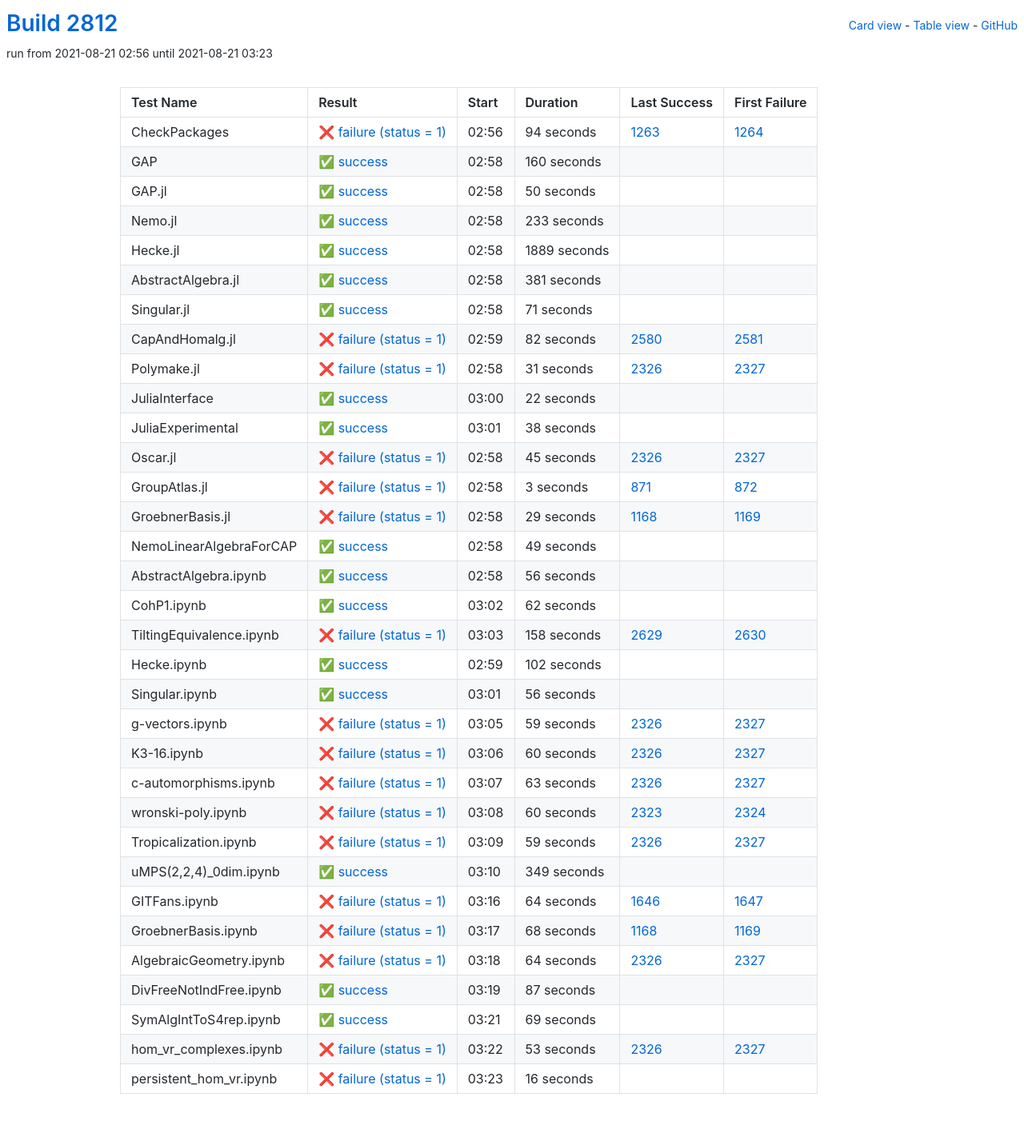
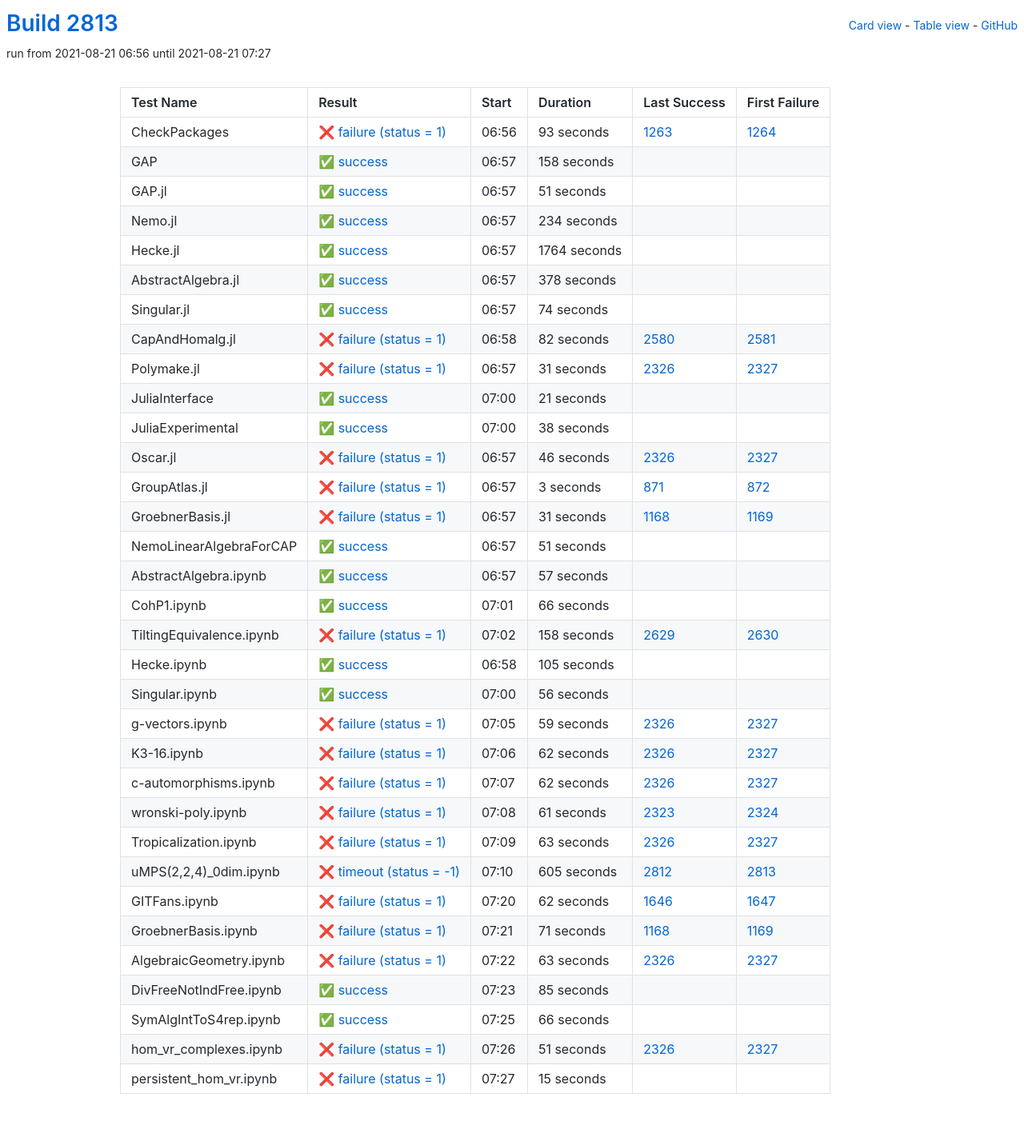
Before and after one commit to oscar-system/oscar-ci-status-stable, a Jekyll site: the page built from table.html, in a window 1280 px wide. Shown: the whole page at 80% size. Built offline with Jekyll 4.4.1, drawn with Linux system fonts in a browser that asks for light colours.

Commit message:
Build #2813

```diff
--- a/_data/ci.yml
+++ b/_data/ci.yml
@@ -1,6 +1,6 @@
 ---
-build: 2812
-build_url: https://oscarci.mathematik.uni-kl.de/job/oscar-stable/2812/
+build: 2813
+build_url: https://oscarci.mathematik.uni-kl.de/job/oscar-stable/2813/
 job: oscar-stable
 organization: oscar-system
 repo: oscar-ci-status-stable
@@ -8,92 +8,92 @@ repourl: https://github.com/oscar-system/oscar-ci-status-stable
 tests:
 - name: CheckPackages
   id: checkpackages
-  log: https://oscarci.mathematik.uni-kl.de/job/oscar-stable/2812/artifact/logs/build-2812/CheckPackages.log
-  start: 2021-08-21 02:56
+  log: https://oscarci.mathematik.uni-kl.de/job/oscar-stable/2813/artifact/logs/build-2813/CheckPackages.log
+  start: 2021-08-21 06:56
   success: false
   exitcode: 1
   status: failure
-  duration: 94
+  duration: 93
   last_success: 1263
   last_success_url: https://oscarci.mathematik.uni-kl.de/job/oscar-stable/1263/
   first_failure: 1264
   first_failure_url: https://oscarci.mathematik.uni-kl.de/job/oscar-stable/1264/
 - name: GAP
   id: gap
-  log: https://oscarci.mathematik.uni-kl.de/job/oscar-stable/2812/artifact/logs/build-2812/GAP.log
-  start: 2021-08-21 02:58
+  log: https://oscarci.mathematik.uni-kl.de/job/oscar-stable/2813/artifact/logs/build-2813/GAP.log
+  start: 2021-08-21 06:57
   success: true
   exitcode: 0
   status: success
-  duration: 160
+  duration: 158
   last_success: false
   last_success_url:
   first_failure: false
   first_failure_url:
 - name: GAP.jl
   id: gap-jl
-  log: https://oscarci.mathematik.uni-kl.de/job/oscar-stable/2812/artifact/logs/build-2812/GAP.jl.log
-  start: 2021-08-21 02:58
+  log: https://oscarci.mathematik.uni-kl.de/job/oscar-stable/2813/artifact/logs/build-2813/GAP.jl.log
+  start: 2021-08-21 06:57
   success: true
   exitcode: 0
   status: success
-  duration: 50
+  duration: 51
   last_success: false
   last_success_url:
   first_failure: false
   first_failure_url:
 - name: Nemo.jl
   id: nemo-jl
-  log: https://oscarci.mathematik.uni-kl.de/job/oscar-stable/2812/artifact/logs/build-2812/Nemo.jl.log
-  start: 2021-08-21 02:58
+  log: https://oscarci.mathematik.uni-kl.de/job/oscar-stable/2813/artifact/logs/build-2813/Nemo.jl.log
+  start: 2021-08-21 06:57
   success: true
   exitcode: 0
   status: success
-  duration: 233
+  duration: 234
   last_success: false
   last_success_url:
   first_failure: false
   first_failure_url:
 - name: Hecke.jl
   id: hecke-jl
-  log: https://oscarci.mathematik.uni-kl.de/job/oscar-stable/2812/artifact/logs/build-2812/Hecke.jl.log
-  start: 2021-08-21 02:58
+  log: https://oscarci.mathematik.uni-kl.de/job/oscar-stable/2813/artifact/logs/build-2813/Hecke.jl.log
+  start: 2021-08-21 06:57
   success: true
   exitcode: 0
   status: success
-  duration: 1889
+  duration: 1764
   last_success: false
   last_success_url:
   first_failure: false
   first_failure_url:
 - name: AbstractAlgebra.jl
   id: abstractalgebra-jl
-  log: https://oscarci.mathematik.uni-kl.de/job/oscar-stable/2812/artifact/logs/build-2812/AbstractAlgebra.jl.log
-  start: 2021-08-21 02:58
+  log: https://oscarci.mathematik.uni-kl.de/job/oscar-stable/2813/artifact/logs/build-2813/AbstractAlgebra.jl.log
+  start: 2021-08-21 06:57
   success: true
   exitcode: 0
   status: success
-  duration: 381
+  duration: 378
   last_success: false
   last_success_url:
   first_failure: false
   first_failure_url:
 - name: Singular.jl
   id: singular-jl
-  log: https://oscarci.mathematik.uni-kl.de/job/oscar-stable/2812/artifact/logs/build-2812/Singular.jl.log
-  start: 2021-08-21 02:58
+  log: https://oscarci.mathematik.uni-kl.de/job/oscar-stable/2813/artifact/logs/build-2813/Singular.jl.log
+  start: 2021-08-21 06:57
   success: true
   exitcode: 0
   status: success
-  duration: 71
+  duration: 74
   last_success: false
   last_success_url:
   first_failure: false
   first_failure_url:
 - name: CapAndHomalg.jl
   id: capandhomalg-jl
-  log: https://oscarci.mathematik.uni-kl.de/job/oscar-stable/2812/artifact/logs/build-2812/CapAndHomalg.jl.log
-  start: 2021-08-21 02:59
+  log: https://oscarci.mathematik.uni-kl.de/job/oscar-stable/2813/artifact/logs/build-2813/CapAndHomalg.jl.log
+  start: 2021-08-21 06:58
   success: false
   exitcode: 1
   status: failure
@@ -104,8 +104,8 @@ tests:
   first_failure_url: https://oscarci.mathematik.uni-kl.de/job/oscar-stable/2581/
 - name: Polymake.jl
   id: polymake-jl
-  log: https://oscarci.mathematik.uni-kl.de/job/oscar-stable/2812/artifact/logs/build-2812/Polymake.jl.log
-  start: 2021-08-21 02:58
+  log: https://oscarci.mathematik.uni-kl.de/job/oscar-stable/2813/artifact/logs/build-2813/Polymake.jl.log
+  start: 2021-08-21 06:57
   success: false
   exitcode: 1
   status: failure
@@ -116,20 +116,20 @@ tests:
   first_failure_url: https://oscarci.mathematik.uni-kl.de/job/oscar-stable/2327/
 - name: JuliaInterface
   id: juliainterface
-  log: https://oscarci.mathematik.uni-kl.de/job/oscar-stable/2812/artifact/logs/build-2812/JuliaInterface.log
-  start: 2021-08-21 03:00
+  log: https://oscarci.mathematik.uni-kl.de/job/oscar-stable/2813/artifact/logs/build-2813/JuliaInterface.log
+  start: 2021-08-21 07:00
   success: true
   exitcode: 0
   status: success
-  duration: 22
+  duration: 21
   last_success: false
   last_success_url:
   first_failure: false
   first_failure_url:
 - name: JuliaExperimental
   id: juliaexperimental
-  log: https://oscarci.mathematik.uni-kl.de/job/oscar-stable/2812/artifact/logs/build-2812/JuliaExperimental.log
-  start: 2021-08-21 03:01
+  log: https://oscarci.mathematik.uni-kl.de/job/oscar-stable/2813/artifact/logs/build-2813/JuliaExperimental.log
+  start: 2021-08-21 07:00
   success: true
   exitcode: 0
   status: success
@@ -140,20 +140,20 @@ tests:
   first_failure_url:
 - name: Oscar.jl
   id: oscar-jl
-  log: https://oscarci.mathematik.uni-kl.de/job/oscar-stable/2812/artifact/logs/build-2812/Oscar.jl.log
-  start: 2021-08-21 02:58
+  log: https://oscarci.mathematik.uni-kl.de/job/oscar-stable/2813/artifact/logs/build-2813/Oscar.jl.log
+  start: 2021-08-21 06:57
   success: false
   exitcode: 1
   status: failure
-  duration: 45
+  duration: 46
   last_success: 2326
   last_success_url: https://oscarci.mathematik.uni-kl.de/job/oscar-stable/2326/
   first_failure: 2327
   first_failure_url: https://oscarci.mathematik.uni-kl.de/job/oscar-stable/2327/
 - name: GroupAtlas.jl
   id: groupatlas-jl
-  log: https://oscarci.mathematik.uni-kl.de/job/oscar-stable/2812/artifact/logs/build-2812/GroupAtlas.jl.log
-  start: 2021-08-21 02:58
+  log: https://oscarci.mathematik.uni-kl.de/job/oscar-stable/2813/artifact/logs/build-2813/GroupAtlas.jl.log
+  start: 2021-08-21 06:57
   success: false
   exitcode: 1
   status: failure
@@ -164,56 +164,56 @@ tests:
   first_failure_url: https://oscarci.mathematik.uni-kl.de/job/oscar-stable/872/
 - name: GroebnerBasis.jl
   id: groebnerbasis-jl
-  log: https://oscarci.mathematik.uni-kl.de/job/oscar-stable/2812/artifact/logs/build-2812/GroebnerBasis.jl.log
-  start: 2021-08-21 02:58
+  log: https://oscarci.mathematik.uni-kl.de/job/oscar-stable/2813/artifact/logs/build-2813/GroebnerBasis.jl.log
+  start: 2021-08-21 06:57
   success: false
   exitcode: 1
   status: failure
-  duration: 29
+  duration: 31
   last_success: 1168
   last_success_url: https://oscarci.mathematik.uni-kl.de/job/oscar-stable/1168/
   first_failure: 1169
   first_failure_url: https://oscarci.mathematik.uni-kl.de/job/oscar-stable/1169/
 - name: NemoLinearAlgebraForCAP
   id: nemolinearalgebraforcap
-  log: https://oscarci.mathematik.uni-kl.de/job/oscar-stable/2812/artifact/logs/build-2812/NemoLinearAlgebraForCAP.log
-  start: 2021-08-21 02:58
+  log: https://oscarci.mathematik.uni-kl.de/job/oscar-stable/2813/artifact/logs/build-2813/NemoLinearAlgebraForCAP.log
+  start: 2021-08-21 06:57
   success: true
   exitcode: 0
   status: success
-  duration: 49
+  duration: 51
   last_success: false
   last_success_url:
   first_failure: false
   first_failure_url:
 - name: AbstractAlgebra.ipynb
   id: abstractalgebra-ipynb
-  log: https://oscarci.mathematik.uni-kl.de/job/oscar-stable/2812/artifact/logs/build-2812/AbstractAlgebra.ipynb.log
-  start: 2021-08-21 02:58
+  log: https://oscarci.mathematik.uni-kl.de/job/oscar-stable/2813/artifact/logs/build-2813/AbstractAlgebra.ipynb.log
+  start: 2021-08-21 06:57
   success: true
   exitcode: 0
   status: success
-  duration: 56
+  duration: 57
   last_success: false
   last_success_url:
   first_failure: false
   first_failure_url:
 - name: CohP1.ipynb
   id: cohp1-ipynb
-  log: https://oscarci.mathematik.uni-kl.de/job/oscar-stable/2812/artifact/logs/build-2812/CohP1.ipynb.log
-  start: 2021-08-21 03:02
+  log: https://oscarci.mathematik.uni-kl.de/job/oscar-stable/2813/artifact/logs/build-2813/CohP1.ipynb.log
+  start: 2021-08-21 07:01
   success: true
   exitcode: 0
   status: success
-  duration: 62
+  duration: 66
   last_success: false
   last_success_url:
   first_failure: false
   first_failure_url:
 - name: TiltingEquivalence.ipynb
   id: tiltingequivalence-ipynb
-  log: https://oscarci.mathematik.uni-kl.de/job/oscar-stable/2812/artifact/logs/build-2812/TiltingEquivalence.ipynb.log
-  start: 2021-08-21 03:03
+  log: https://oscarci.mathematik.uni-kl.de/job/oscar-stable/2813/artifact/logs/build-2813/TiltingEquivalence.ipynb.log
+  start: 2021-08-21 07:02
   success: false
   exitcode: 1
   status: failure
@@ -224,20 +224,20 @@ tests:
   first_failure_url: https://oscarci.mathematik.uni-kl.de/job/oscar-stable/2630/
 - name: Hecke.ipynb
   id: hecke-ipynb
-  log: https://oscarci.mathematik.uni-kl.de/job/oscar-stable/2812/artifact/logs/build-2812/Hecke.ipynb.log
-  start: 2021-08-21 02:59
+  log: https://oscarci.mathematik.uni-kl.de/job/oscar-stable/2813/artifact/logs/build-2813/Hecke.ipynb.log
+  start: 2021-08-21 06:58
   success: true
   exitcode: 0
   status: success
-  duration: 102
+  duration: 105
   last_success: false
   last_success_url:
   first_failure: false
   first_failure_url:
 - name: Singular.ipynb
   id: singular-ipynb
-  log: https://oscarci.mathematik.uni-kl.de/job/oscar-stable/2812/artifact/logs/build-2812/Singular.ipynb.log
-  start: 2021-08-21 03:01
+  log: https://oscarci.mathematik.uni-kl.de/job/oscar-stable/2813/artifact/logs/build-2813/Singular.ipynb.log
+  start: 2021-08-21 07:00
   success: true
   exitcode: 0
   status: success
@@ -248,8 +248,8 @@ tests:
   first_failure_url:
 - name: g-vectors.ipynb
   id: g-vectors-ipynb
-  log: https://oscarci.mathematik.uni-kl.de/job/oscar-stable/2812/artifact/logs/build-2812/g-vectors.ipynb.log
-  start: 2021-08-21 03:05
+  log: https://oscarci.mathematik.uni-kl.de/job/oscar-stable/2813/artifact/logs/build-2813/g-vectors.ipynb.log
+  start: 2021-08-21 07:05
   success: false
   exitcode: 1
   status: failure
@@ -260,20 +260,44 @@ tests:
   first_failure_url: https://oscarci.mathematik.uni-kl.de/job/oscar-stable/2327/
 - name: K3-16.ipynb
   id: k3-16-ipynb
-  log: https://oscarci.mathematik.uni-kl.de/job/oscar-stable/2812/artifact/logs/build-2812/K3-16.ipynb.log
-  start: 2021-08-21 03:06
+  log: https://oscarci.mathematik.uni-kl.de/job/oscar-stable/2813/artifact/logs/build-2813/K3-16.ipynb.log
+  start: 2021-08-21 07:06
   success: false
   exitcode: 1
   status: failure
-  duration: 60
+  duration: 62
   last_success: 2326
   last_success_url: https://oscarci.mathematik.uni-kl.de/job/oscar-stable/2326/
   first_failure: 2327
   first_failure_url: https://oscarci.mathematik.uni-kl.de/job/oscar-stable/2327/
 - name: c-automorphisms.ipynb
   id: c-automorphisms-ipynb
-  log: https://oscarci.mathematik.uni-kl.de/job/oscar-stable/2812/artifact/logs/build-2812/c-automorphisms.ipynb.log
-  start: 2021-08-21 03:07
+  log: https://oscarci.mathematik.uni-kl.de/job/oscar-stable/2813/artifact/logs/build-2813/c-automorphisms.ipynb.log
+  start: 2021-08-21 07:07
+  success: false
+  exitcode: 1
+  status: failure
+  duration: 62
+  last_success: 2326
+  last_success_url: https://oscarci.mathematik.uni-kl.de/job/oscar-stable/2326/
+  first_failure: 2327
+  first_failure_url: https://oscarci.mathematik.uni-kl.de/job/oscar-stable/2327/
+- name: wronski-poly.ipynb
+  id: wronski-poly-ipynb
+  log: https://oscarci.mathematik.uni-kl.de/job/oscar-stable/2813/artifact/logs/build-2813/wronski-poly.ipynb.log
+  start: 2021-08-21 07:08
+  success: false
+  exitcode: 1
+  status: failure
+  duration: 61
+  last_success: 2323
+  last_success_url: https://oscarci.mathematik.uni-kl.de/job/oscar-stable/2323/
+  first_failure: 2324
+  first_failure_url: https://oscarci.mathematik.uni-kl.de/job/oscar-stable/2324/
+- name: Tropicalization.ipynb
+  id: tropicalization-ipynb
+  log: https://oscarci.mathematik.uni-kl.de/job/oscar-stable/2813/artifact/logs/build-2813/Tropicalization.ipynb.log
+  start: 2021-08-21 07:09
   success: false
   exitcode: 1
   status: failure
@@ -282,122 +306,98 @@ tests:
   last_success_url: https://oscarci.mathematik.uni-kl.de/job/oscar-stable/2326/
   first_failure: 2327
   first_failure_url: https://oscarci.mathematik.uni-kl.de/job/oscar-stable/2327/
-- name: wronski-poly.ipynb
-  id: wronski-poly-ipynb
-  log: https://oscarci.mathematik.uni-kl.de/job/oscar-stable/2812/artifact/logs/build-2812/wronski-poly.ipynb.log
-  start: 2021-08-21 03:08
+- name: uMPS(2,2,4)_0dim.ipynb
+  id: umps-2-2-4-0dim-ipynb
+  log: https://oscarci.mathematik.uni-kl.de/job/oscar-stable/2813/artifact/logs/build-2813/uMPS-2-2-4-_0dim.ipynb.log
+  start: 2021-08-21 07:10
+  success: false
+  exitcode: -1
+  status: timeout
+  duration: 605
+  last_success: 2812
+  last_success_url: https://oscarci.mathematik.uni-kl.de/job/oscar-stable/2812/
+  first_failure: 2813
+  first_failure_url: https://oscarci.mathematik.uni-kl.de/job/oscar-stable/2813/
+- name: GITFans.ipynb
+  id: gitfans-ipynb
+  log: https://oscarci.mathematik.uni-kl.de/job/oscar-stable/2813/artifact/logs/build-2813/GITFans.ipynb.log
+  start: 2021-08-21 07:20
   success: false
   exitcode: 1
   status: failure
-  duration: 60
-  last_success: 2323
-  last_success_url: https://oscarci.mathematik.uni-kl.de/job/oscar-stable/2323/
-  first_failure: 2324
-  first_failure_url: https://oscarci.mathematik.uni-kl.de/job/oscar-stable/2324/
-- name: Tropicalization.ipynb
-  id: tropicalization-ipynb
-  log: https://oscarci.mathematik.uni-kl.de/job/oscar-stable/2812/artifact/logs/build-2812/Tropicalization.ipynb.log
-  start: 2021-08-21 03:09
-  success: false
-  exitcode: 1
-  status: failure
-  duration: 59
-  last_success: 2326
-  last_success_url: https://oscarci.mathematik.uni-kl.de/job/oscar-stable/2326/
-  first_failure: 2327
-  first_failure_url: https://oscarci.mathematik.uni-kl.de/job/oscar-stable/2327/
-- name: uMPS(2,2,4)_0dim.ipynb
-  id: umps-2-2-4-0dim-ipynb
-  log: https://oscarci.mathematik.uni-kl.de/job/oscar-stable/2812/artifact/logs/build-2812/uMPS-2-2-4-_0dim.ipynb.log
-  start: 2021-08-21 03:10
-  success: true
-  exitcode: 0
-  status: success
-  duration: 349
-  last_success: false
-  last_success_url:
-  first_failure: false
-  first_failure_url:
-- name: GITFans.ipynb
-  id: gitfans-ipynb
-  log: https://oscarci.mathematik.uni-kl.de/job/oscar-stable/2812/artifact/logs/build-2812/GITFans.ipynb.log
-  start: 2021-08-21 03:16
-  success: false
-  exitcode: 1
-  status: failure
-  duration: 64
+  duration: 62
   last_success: 1646
   last_success_url: https://oscarci.mathematik.uni-kl.de/job/oscar-stable/1646/
   first_failure: 1647
   first_failure_url: https://oscarci.mathematik.uni-kl.de/job/oscar-stable/1647/
 - name: GroebnerBasis.ipynb
   id: groebnerbasis-ipynb
-  log: https://oscarci.mathematik.uni-kl.de/job/oscar-stable/2812/artifact/logs/build-2812/GroebnerBasis.ipynb.log
-  start: 2021-08-21 03:17
+  log: https://oscarci.mathematik.uni-kl.de/job/oscar-stable/2813/artifact/logs/build-2813/GroebnerBasis.ipynb.log
+  start: 2021-08-21 07:21
   success: false
   exitcode: 1
   status: failure
-  duration: 68
+  duration: 71
   last_success: 1168
   last_success_url: https://oscarci.mathematik.uni-kl.de/job/oscar-stable/1168/
   first_failure: 1169
   first_failure_url: https://oscarci.mathematik.uni-kl.de/job/oscar-stable/1169/
 - name: AlgebraicGeometry.ipynb
   id: algebraicgeometry-ipynb
-  log: https://oscarci.mathematik.uni-kl.de/job/oscar-stable/2812/artifact/logs/build-2812/AlgebraicGeometry.ipynb.log
-  start: 2021-08-21 03:18
+  log: https://oscarci.mathematik.uni-kl.de/job/oscar-stable/2813/artifact/logs/build-2813/AlgebraicGeometry.ipynb.log
+  start: 2021-08-21 07:22
   success: false
   exitcode: 1
   status: failure
-  duration: 64
+  duration: 63
   last_success: 2326
   last_success_url: https://oscarci.mathematik.uni-kl.de/job/oscar-stable/2326/
   first_failure: 2327
   first_failure_url: https://oscarci.mathematik.uni-kl.de/job/oscar-stable/2327/
 - name: DivFreeNotIndFree.ipynb
   id: divfreenotindfree-ipynb
-  log: https://oscarci.mathematik.uni-kl.de/job/oscar-stable/2812/artifact/logs/build-2812/DivFreeNotIndFree.ipynb.log
-  start: 2021-08-21 03:19
+  log: https://oscarci.mathematik.uni-kl.de/job/oscar-stable/2813/artifact/logs/build-2813/DivFreeNotIndFree.ipynb.log
+  start: 2021-08-21 07:23
   success: true
   exitcode: 0
   status: success
-  duration: 87
+  duration: 85
   last_success: false
   last_success_url:
   first_failure: false
   first_failure_url:
 - name: SymAlgIntToS4rep.ipynb
   id: symalginttos4rep-ipynb
-  log: https://oscarci.mathematik.uni-kl.de/job/oscar-stable/2812/artifact/logs/build-2812/SymAlgIntToS4rep.ipynb.log
-  start: 2021-08-21 03:21
+  log: https://oscarci.mathematik.uni-kl.de/job/oscar-stable/2813/artifact/logs/build-2813/SymAlgIntToS4rep.ipynb.log
+  start: 2021-08-21 07:25
   success: true
   exitcode: 0
   status: success
-  duration: 69
+  duration: 66
   last_success: false
   last_success_url:
   first_failure: false
   first_failure_url:
 - name: hom_vr_complexes.ipynb
   id: hom-vr-complexes-ipynb
-  log: https://oscarci.mathematik.uni-kl.de/job/oscar-stable/2812/artifact/logs/build-2812/hom_vr_complexes.ipynb.log
-  start: 2021-08-21 03:22
+  log: https://oscarci.mathematik.uni-kl.de/job/oscar-stable/2813/artifact/logs/build-2813/hom_vr_complexes.ipynb.log
+  start: 2021-08-21 07:26
   success: false
   exitcode: 1
   status: failure
-  duration: 53
+  duration: 51
   last_success: 2326
   last_success_url: https://oscarci.mathematik.uni-kl.de/job/oscar-stable/2326/
   first_failure: 2327
   first_failure_url: https://oscarci.mathematik.uni-kl.de/job/oscar-stable/2327/
 - name: persistent_hom_vr.ipynb
   id: persistent-hom-vr-ipynb
-  log: https://oscarci.mathematik.uni-kl.de/job/oscar-stable/2812/artifact/logs/build-2812/persistent_hom_vr.ipynb.log
-  start: 2021-08-21 03:23
+  log: https://oscarci.mathematik.uni-kl.de/job/oscar-stable/2813/artifact/logs/build-2813/persistent_hom_vr.ipynb.log
+  start: 2021-08-21 07:27
   success: false
   exitcode: 1
   status: failure
-  duration: 16
+  duration: 15
   last_success: false
   last_success_url:
   first_failure: false
```
Also changed, not shown: README.md.
